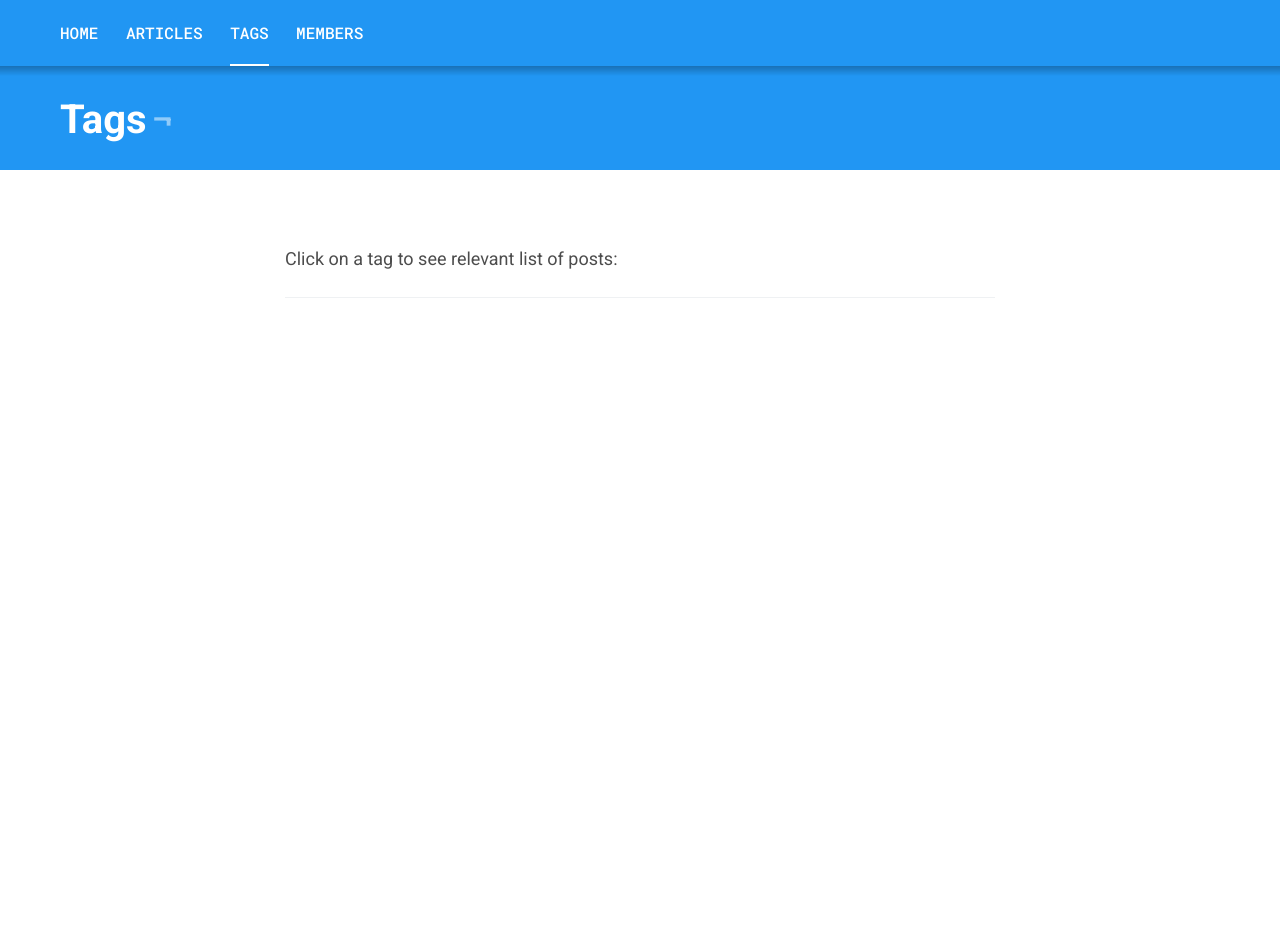
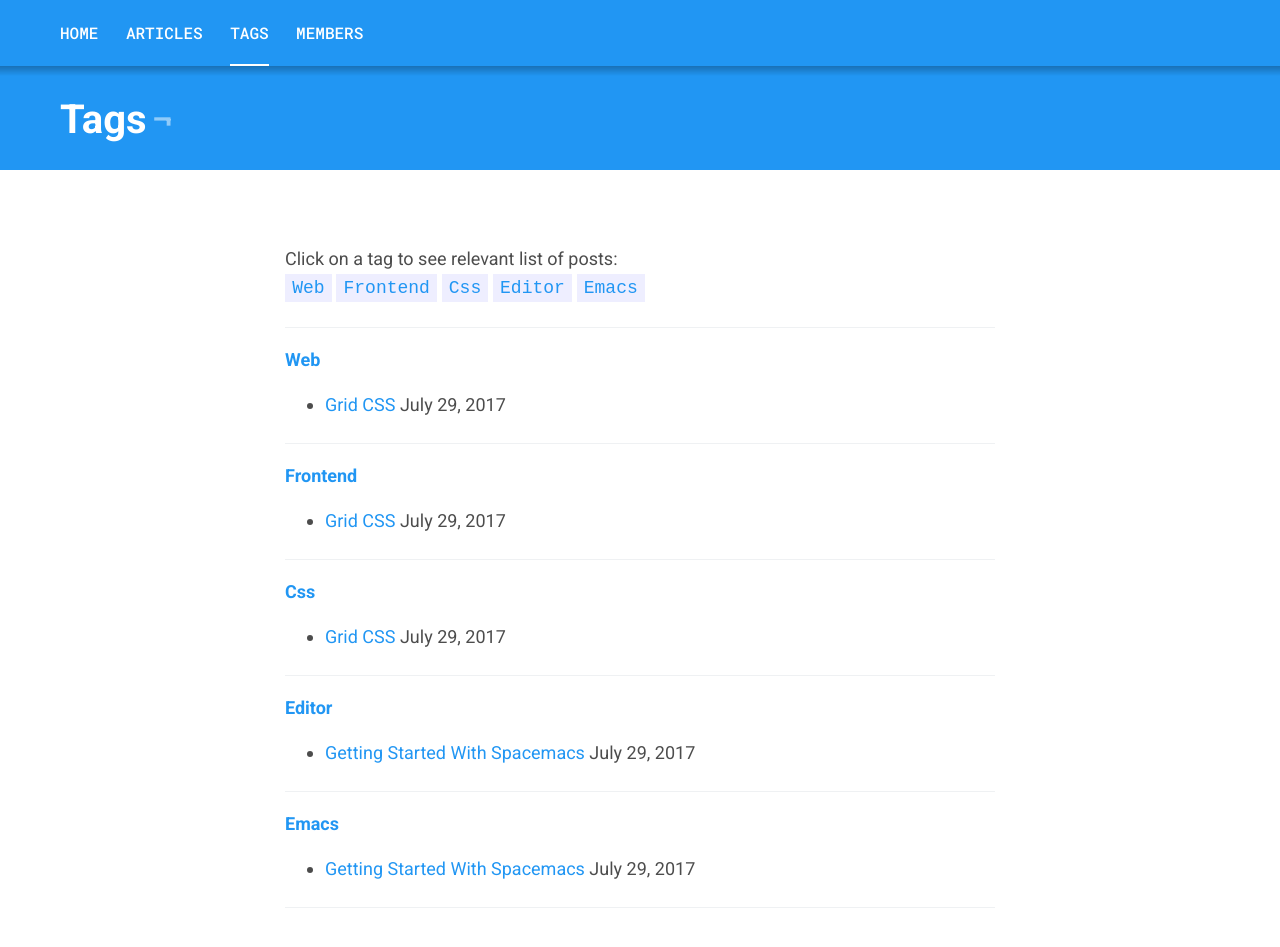
Before and after one commit to sledgang/sledgang.github.io, a Jekyll site: the page built from _pages/tags.md, in a window 1280 px wide and 1001 px high. Shown: the top 947 px of the window. Built offline with Jekyll 4.4.1, drawn with Linux system fonts in a browser that asks for light colours.

Commit message:
add tags to previous posts

```diff
--- a/_posts/2017-07-29-css-grids.md
+++ b/_posts/2017-07-29-css-grids.md
@@ -2,6 +2,7 @@
 layout: post
 author: cyan
 title: Grid CSS
+tags: web frontend css
 ---
 
 ## What is CSS Grids?
--- a/_posts/2017-07-29-getting-started-with-emacs.md
+++ b/_posts/2017-07-29-getting-started-with-emacs.md
@@ -2,6 +2,7 @@
 layout: post
 title: Getting Started With Spacemacs
 author: aria
+tags: editor emacs
 ---
 
 [Spacemacs](http://spacemacs.org) is a pre-made configuration for GNU editor [Emacs](https://www.gnu.org/software/emacs/). It combines the superior editing of [vim](http://www.vim.org) and the extensibility of Emacs into one thing, as well as premade configs for many languages.
```
